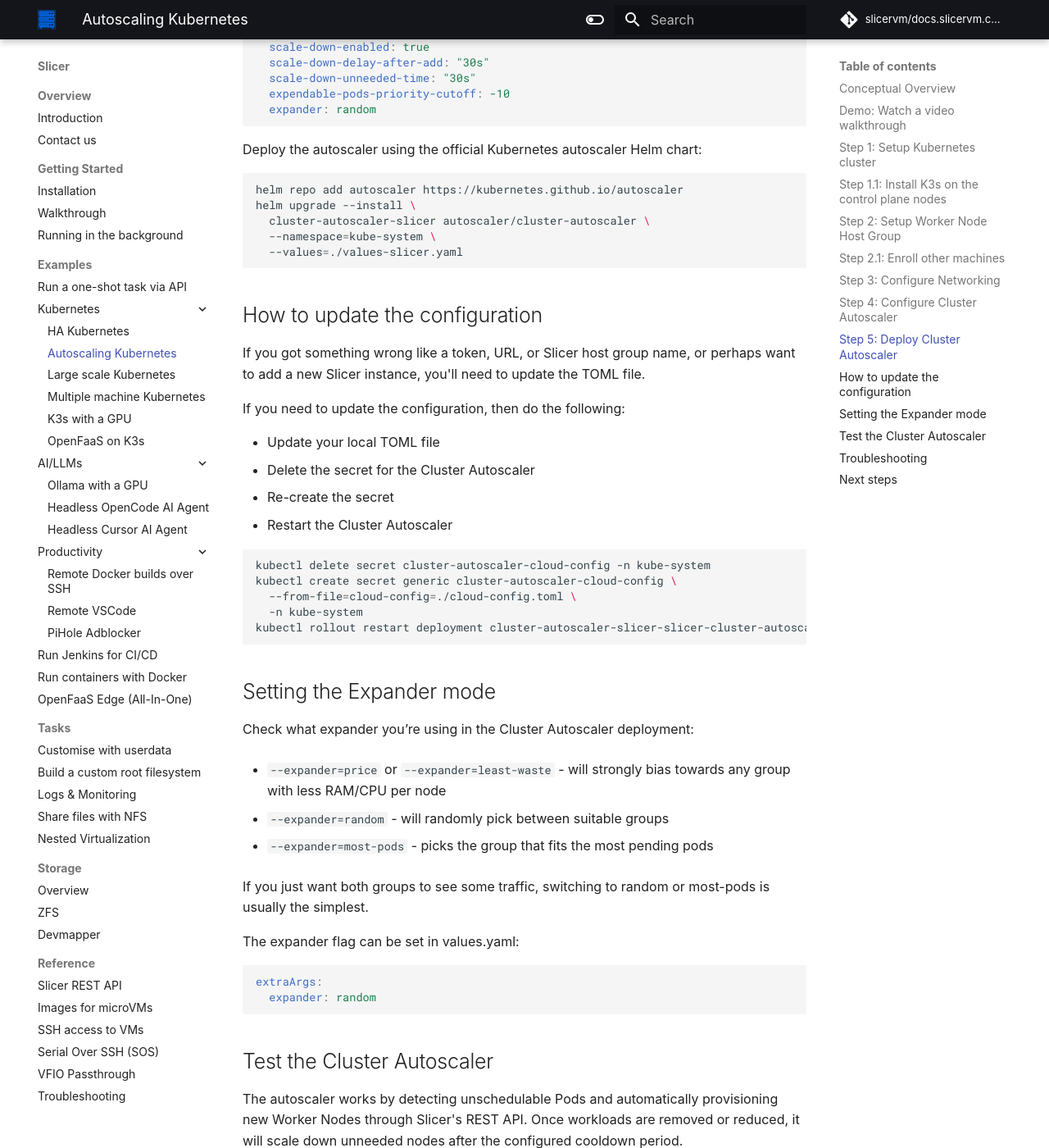
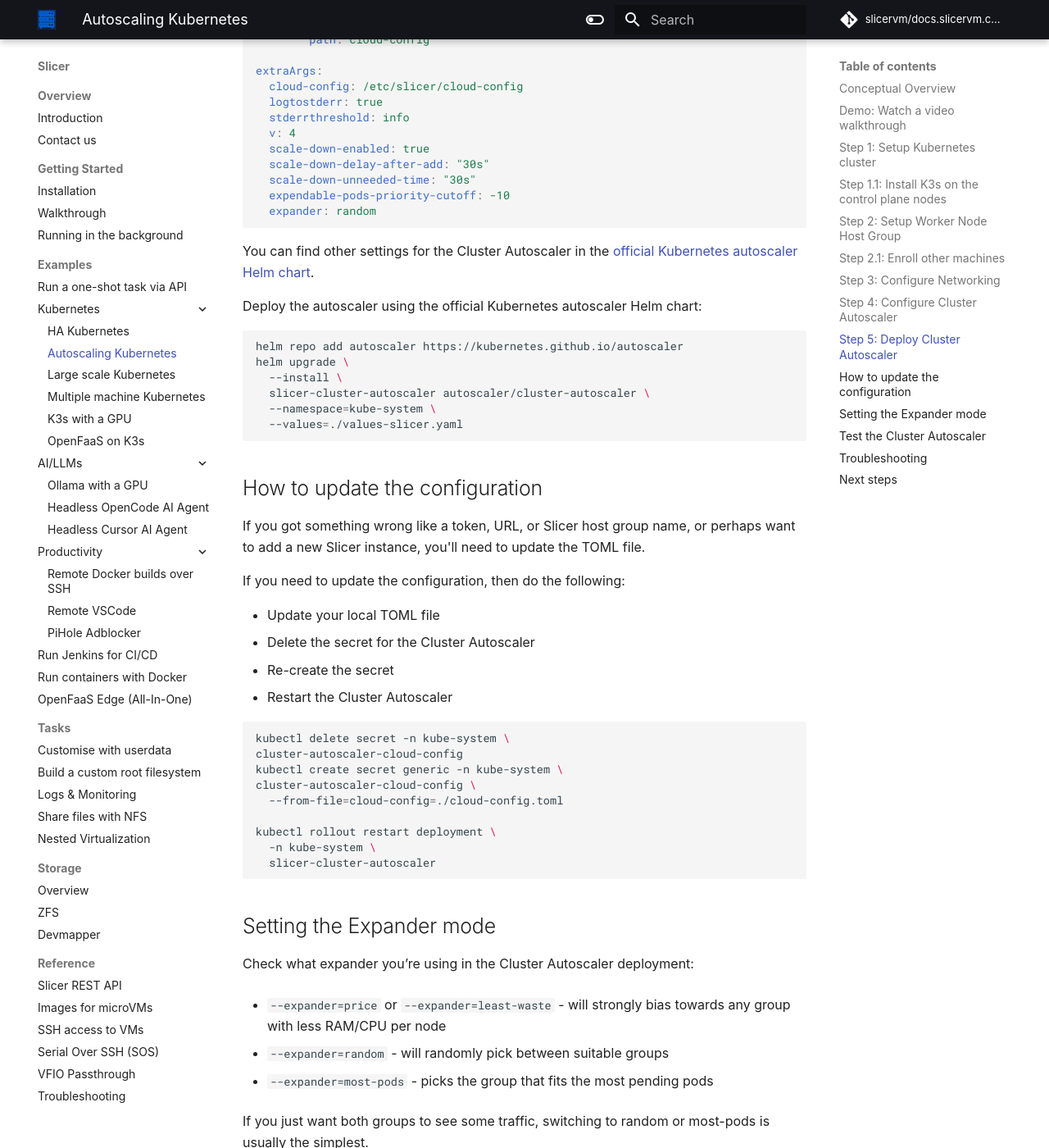
Before and after one commit to slicervm/docs.slicervm.com, an MkDocs documentation site: the page built from docs/examples/autoscaling-k3s.md, in a window 1280 px wide and 1400 px high, scrolled down 8479 px. Shown: the whole window at 82% size. Built offline with MkDocs 1.6.1 and Material for MkDocs 9.7.7, drawn with Linux system fonts in a browser that asks for light colours; some web fonts are replaced; comment, search, counter and statistics services are not loaded; some of the changed text lies outside the part shown.

Commit message:
Improve naming of autoscaler deployment
Signed-off-by: Alex Ellis (OpenFaaS Ltd) <alexellis2@gmail.com>

````diff
--- a/docs/examples/autoscaling-k3s.md
+++ b/docs/examples/autoscaling-k3s.md
@@ -240,6 +240,8 @@ slicer-token=$(cat ~/slicer-token-1.txt)
 EOF
 ```
 
+Note that the setting of `default-max-size` will affect how many nodes can be added to a node group.
+
 If you were to have had two Slicer instances running worker nodes, the config would look like this:
 
 ```bash
@@ -284,7 +286,7 @@ Overview of all available configuration options:
 | `global/k3s-url`           | K3s control plane API server URL | Yes | - |
 | `global/k3s-token`         | K3s join token for new nodes | Yes | - |
 | `global/default-min-size`  | Default minimum nodes per group | No | 1 |
-| `global/default-max-size`  | Default maximum nodes per group | No | 8 |
+| `global/default-max-size`  | Default maximum nodes per group | No | 8  |
 | `nodegroup/slicer-url`     | Slicer API server URL | Yes | - |
 | `nodegroup/slicer-token`   | Slicer API authentication token | Yes | - |
 | `nodegroup/min-size`       | Group-specific minimum size | No | global default |
@@ -299,14 +301,17 @@ If you don't have Helm, you can install it via [arkade](https://arkade.dev) with
 First, create a Kubernetes secret containing the cloud configuration file:
 
 ```bash
-kubectl create secret generic cluster-autoscaler-cloud-config \
-  --from-file=cloud-config=./cloud-config.toml \
-  -n kube-system
+kubectl create secret generic \
+  -n kube-system \
+  cluster-autoscaler-cloud-config \
+  --from-file=cloud-config=./cloud-config.toml
 ```
 
 Create a `values-slicer.yaml` file to configure the Cluster Autoscaler Helm chart. This configuration specifies the Slicer-compatible autoscaler image, mounts the cloud config secret, and sets appropriate scaling parameters:
 
 ```yaml
+fullnameOverride: slicer-cluster-autoscaler
+
 image:
   repository: docker.io/openfaasltd/cluster-autoscaler-slicer
   tag: latest
@@ -336,12 +341,15 @@ extraArgs:
   expander: random
 ```
 
+You can find other settings for the Cluster Autoscaler in the [official Kubernetes autoscaler Helm chart](https://github.com/kubernetes/autoscaler/tree/master/cluster-autoscaler/charts).
+
 Deploy the autoscaler using the official Kubernetes autoscaler Helm chart:
 
 ```bash
 helm repo add autoscaler https://kubernetes.github.io/autoscaler
-helm upgrade --install \
-  cluster-autoscaler-slicer autoscaler/cluster-autoscaler \
+helm upgrade \
+  --install \
+  slicer-cluster-autoscaler autoscaler/cluster-autoscaler \
   --namespace=kube-system \
   --values=./values-slicer.yaml
 ```
@@ -358,11 +366,15 @@ If you need to update the configuration, then do the following:
 * Restart the Cluster Autoscaler
 
 ```bash
-kubectl delete secret cluster-autoscaler-cloud-config -n kube-system
-kubectl create secret generic cluster-autoscaler-cloud-config \
-  --from-file=cloud-config=./cloud-config.toml \
-  -n kube-system
-kubectl rollout restart deployment cluster-autoscaler-slicer-slicer-cluster-autoscaler -n kube-system
+kubectl delete secret -n kube-system \
+cluster-autoscaler-cloud-config
+kubectl create secret generic -n kube-system \
+cluster-autoscaler-cloud-config \
+  --from-file=cloud-config=./cloud-config.toml
+
+kubectl rollout restart deployment \
+  -n kube-system \
+  slicer-cluster-autoscaler
 ```
 
 ## Setting the Expander mode
````
Also changed, not shown: other parts of docs/examples/autoscaling-k3s.md (+3 -2 lines).
